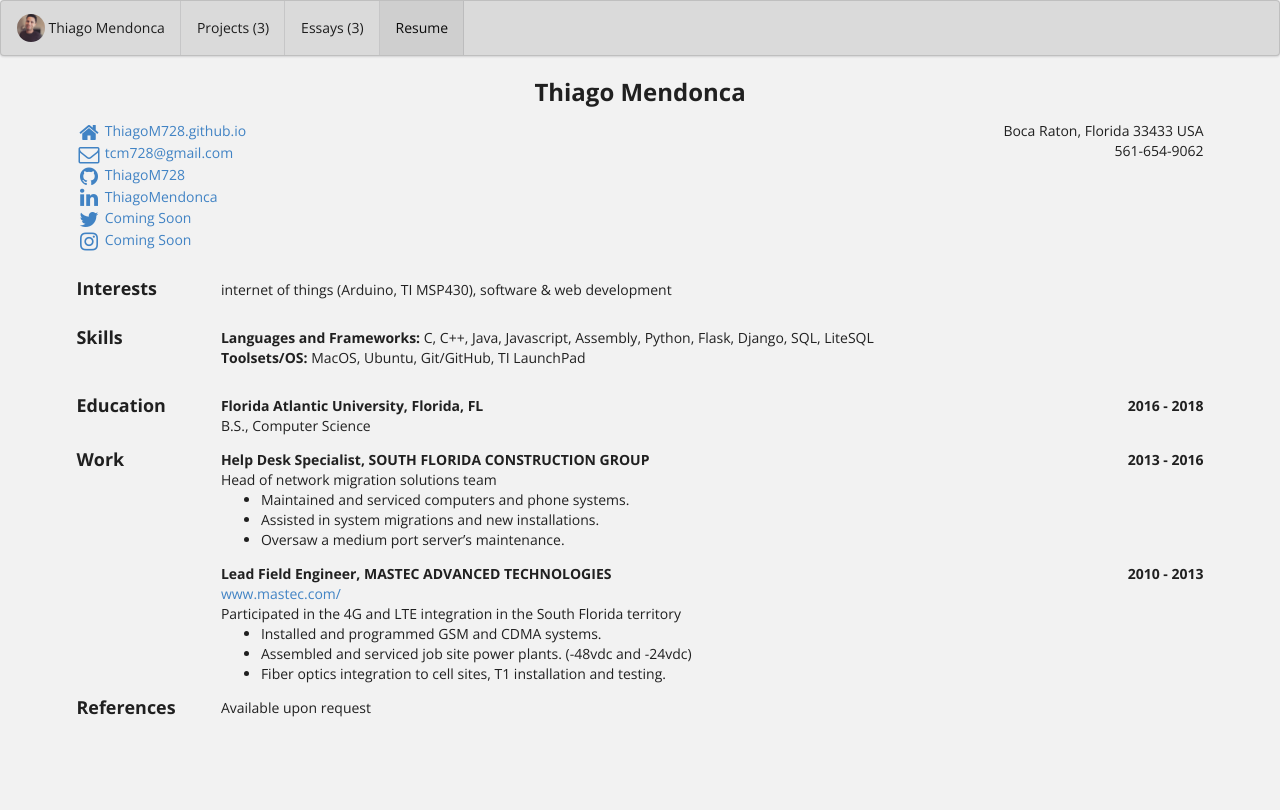
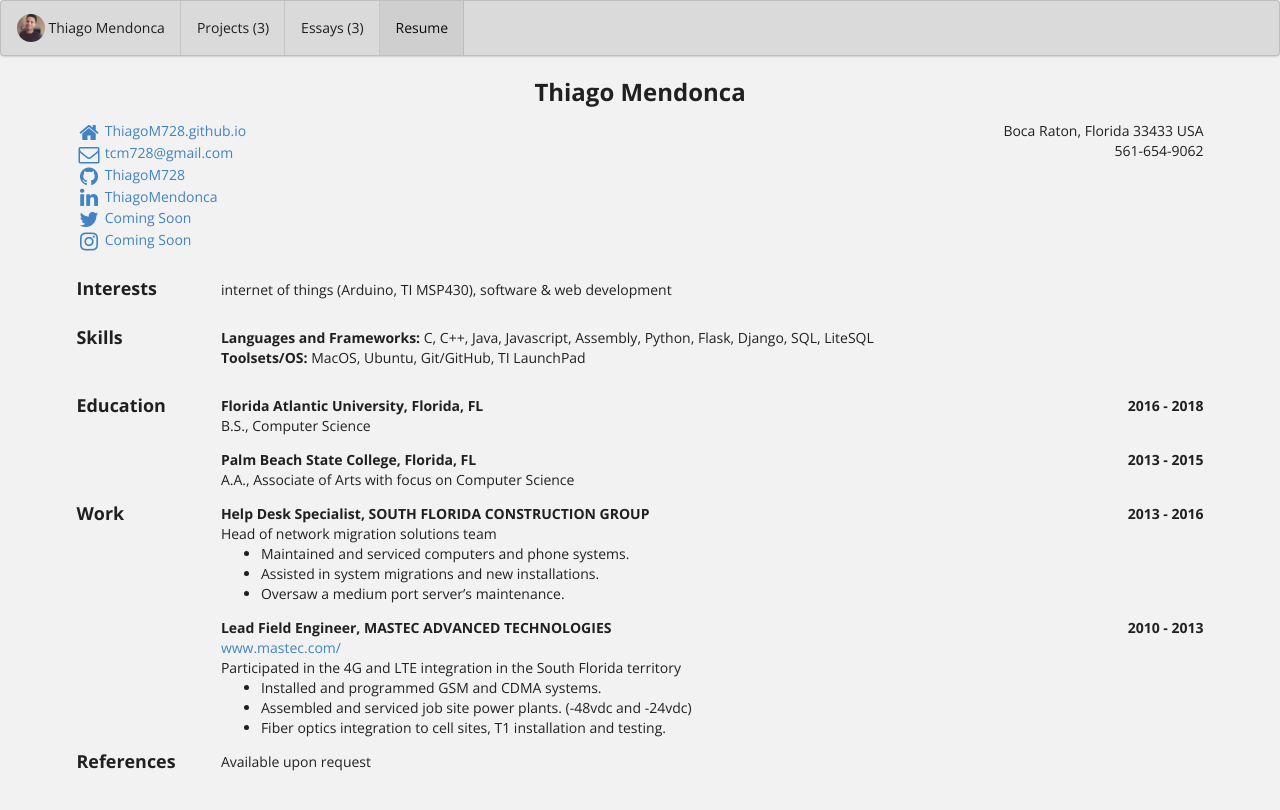
Before and after one commit to ThiagoM728/ThiagoM728.github.io, a Jekyll site: the page built from bio/index.html, in a window 1280 px wide. Shown: the top 810 px of the page. Built offline with Jekyll 4.4.1, drawn with Linux system fonts in a browser that asks for light colours.

Commit message:
Update bio.json

```diff
--- a/_data/bio.json
+++ b/_data/bio.json
@@ -86,7 +86,17 @@
       "studyType": "B.S.",
       "startDate": "2016",
       "endDate": "2018",
-      "gpa": 3.56"",
+      "gpa": "3.56",
+      "courses": [
+      ]
+    },
+    {
+      "institution": "Palm Beach State College, Florida, FL",
+      "area": "Associate of Arts with focus on Computer Science",
+      "studyType": "A.A.",
+      "startDate": "2013",
+      "endDate": "2015",
+      "gpa": "3.79",
       "courses": [
       ]
     }
```
